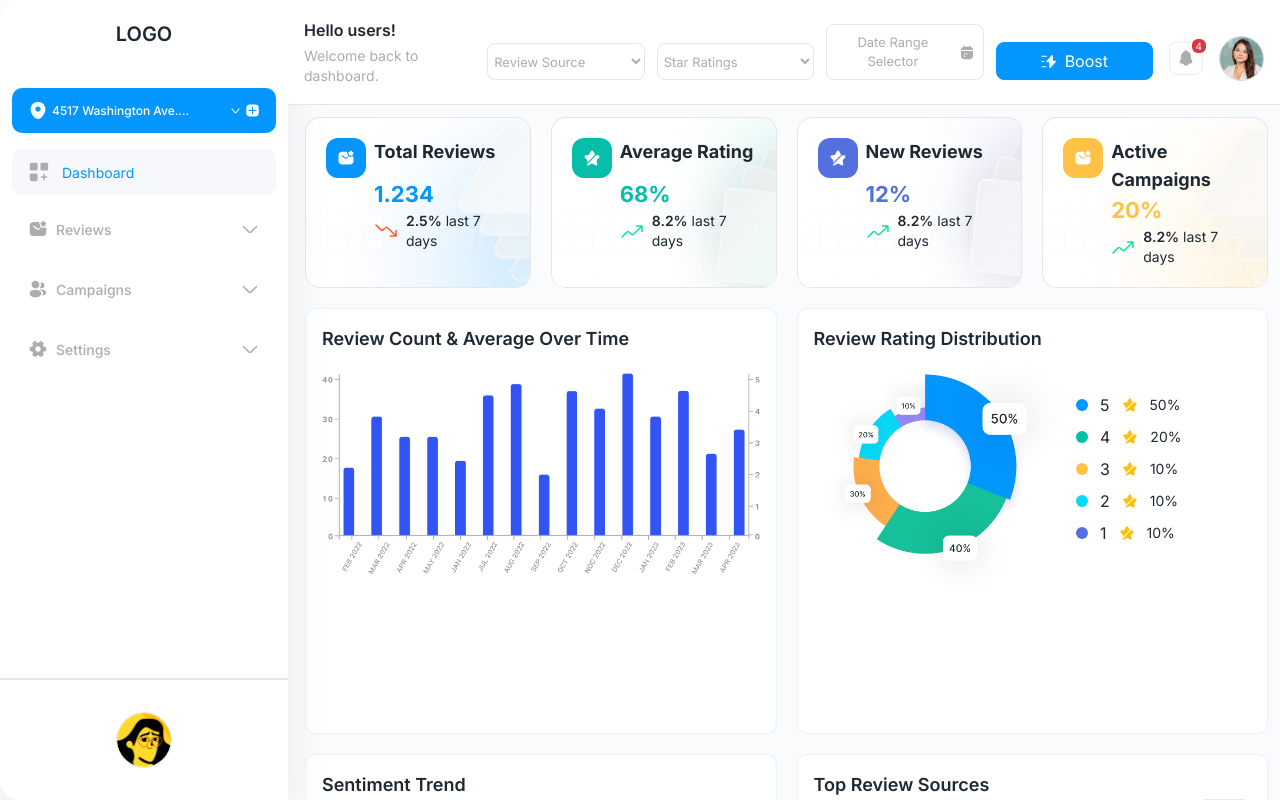
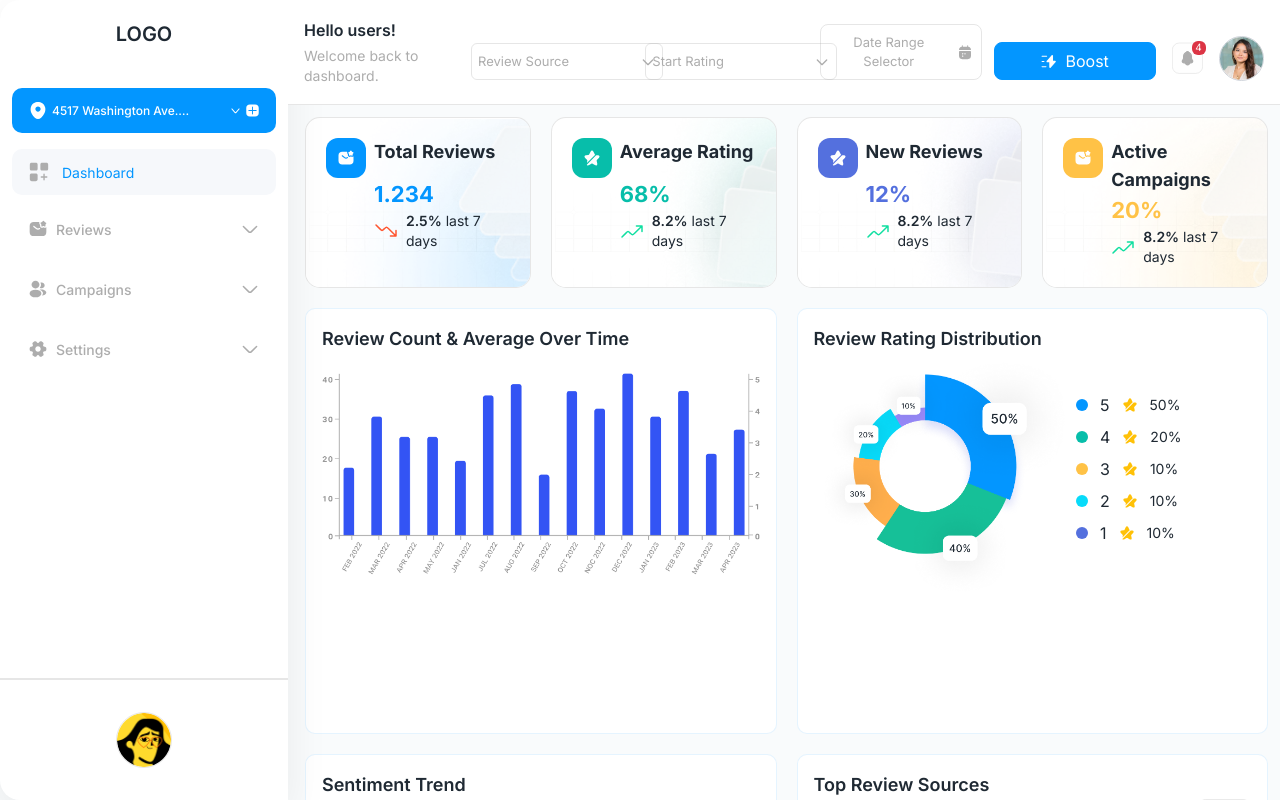
Before and after one commit to sumithub/rs-web-develop, a Next.js app: page /dashboard in a window 1280 px wide. Shown: the top 800 px of the page. Built offline with nearby package versions, Linux system fonts and the light colour scheme.

Commit message:
Added CustomSelectBox

```diff
--- a/src/app/campaign-dashboard/page.js
+++ b/src/app/campaign-dashboard/page.js
@@ -1,18 +1,43 @@
+"use client"
 import Image from "next/image";
 import AdminLayout from "../../components/AdminLayout";
 import DashboardCard from "../../components/DashboardCard";
 import DashboardChart from "../../components/DashboardChart";
 import DatePicker from "../../components/form/DatePicker";
-import Select from "../../components/form/Select";
+import CustomSelectBox from '../../components/form/CustomSelectBox';
+import { useState } from "react";
 
 export default function CampaignDashboard() {
+    const [rating, setRating] = useState("")
+    const [reviewSource, setReviewSource] = useState("")
+
     return <AdminLayout noCard={true}
         headerChild={<div className="grid grid-cols-3 gap-3 justify-end items-end">
-            <Select defaultOption="Review Source">
-            </Select>
-            <Select
-                defaultOption="Star Ratings">
-            </Select>
+            <CustomSelectBox
+                class_="mt-0!"
+                defaultOption="Review Source"
+                value={reviewSource}
+                onChange={(e) => {
+                    setReviewSource(e.target.value)
+                }}>
+                <option value="google">Google</option>
+                <option value="yelp">Yelp</option>
+                <option value="trustpilot and tripadvisor">Trustpilot and Tripadvisor</option>
+            </CustomSelectBox>
+
+            <CustomSelectBox
+                class_="mt-0!"
+                defaultOption="start rating"
+                value={rating}
+                onChange={(e) => {
+                    setRating(e.target.value)
+                }}>
+                <option value="1 star">1 Star & Up</option>
+                <option value="4 star">4 Star & Up</option>
+                <option value="3 star">3 Star & Up</option>
+                <option value="2 star">2 Star & Up</option>
+                <option value="1 star">1 Star & Up</option>
+            </CustomSelectBox>
             <DatePicker
                 icon={true}
             />
--- a/src/app/campaigns-templates/page.js
+++ b/src/app/campaigns-templates/page.js
@@ -6,10 +6,10 @@ import PaginationDemo from '../../components/Pagination'
 import AdminLayout from '../../components/AdminLayout'
 import Search from '../../components/form/Search'
 import DatePicker from '../../components/form/DatePicker'
-import Select from '../../components/form/Select'
 import AddTemplate from '../../components/Models/templates/AddTemplate'
 import { TEMPLATE_ACTIONS } from '../../constent/constArray'
 import Clone from '../../components/Models/templates/Clone'
+import CustomSelectBox from '../../components/form/CustomSelectBox';
 
 function CampaignsTemplates() {
     const [search, setSearch] = useState("")
@@ -51,7 +51,7 @@ function CampaignsTemplates() {
                 />
 
                 <div className="grid grid-cols-3 items-start 2xl:gap-3 xl:gap-2 lg:gap-2 2xl:mt-0 mt-3">
-                    <Select
+                    <CustomSelectBox
                         class_="mt-0!"
                         defaultOption="type"
                         value={type}
@@ -61,7 +61,7 @@ function CampaignsTemplates() {
                         <option value="email">Email</option>
                         <option value="sms">SMS</option>
                         <option value="both">Both</option>
-                    </Select>
+                    </CustomSelectBox>
                     <DatePicker
                         icon={true}
                         mainClass="mt-0!"
--- a/src/app/dashboard/page.js
+++ b/src/app/dashboard/page.js
@@ -1,20 +1,45 @@
+"use client"
 import DashboardCard from "../../components/DashboardCard";
 import Table from "../../components/Table";
 import DashboardChart from "../../components/DashboardChart"
 import Image from "next/image";
 import AdminLayout from "../../components/AdminLayout";
-import Select from "../../components/form/Select";
+import CustomSelectBox from '../../components/form/CustomSelectBox';
 import DateRange from "../../components/form/DateRangePicker";
+import { useState } from "react";
 
 export default function Dashboard() {
+    const [rating, setRating] = useState("")
+    const [reviewSource, setReviewSource] = useState("")
+
     return <AdminLayout
         noCard={true}
         headerChild={<div className="grid grid-cols-4 gap-3 justify-end items-end">
-            <Select defaultOption="Review Source">
-            </Select>
-            <Select
-                defaultOption="Star Ratings">
-            </Select>
+            <CustomSelectBox
+                class_="mt-0!"
+                defaultOption="Review Source"
+                value={reviewSource}
+                onChange={(e) => {
+                    setReviewSource(e.target.value)
+                }}>
+                <option value="google">Google</option>
+                <option value="yelp">Yelp</option>
+                <option value="trustpilot and tripadvisor">Trustpilot and Tripadvisor</option>
+            </CustomSelectBox>
+
+            <CustomSelectBox
+                class_="mt-0!"
+                defaultOption="start rating"
+                value={rating}
+                onChange={(e) => {
+                    setRating(e.target.value)
+                }}>
+                <option value="1 star">1 Star & Up</option>
+                <option value="4 star">4 Star & Up</option>
+                <option value="3 star">3 Star & Up</option>
+                <option value="2 star">2 Star & Up</option>
+                <option value="1 star">1 Star & Up</option>
+            </CustomSelectBox>
             <DateRange />
             <button className="flex items-center justify-center gap-2 bg-primary border border-primary py-1.5 px-4 rounded-lg text-white cursor-pointer disabled:pointer-events-none disabled:opacity-50"><Image src="/images/flash.svg" alt="flash" height={16} width={16} unoptimized={true} />Boost</button>
         </div>}
--- a/src/app/users/page.js
+++ b/src/app/users/page.js
@@ -6,8 +6,6 @@ import TableOrder from '../../components/TableOrder';
 import PaginationDemo from '../../components/Pagination';
 import AdminLayout from '../../components/AdminLayout';
 import Checkbox from '../../components/form/Checkbox';
-import Select from '../../components/form/Select';
-import DatePicker from '../../components/form/DatePicker';
 import Search from '../../components/form/Search';
 import Image from 'next/image';
 import AddUser from '../../components/Models/users/AddUser'
--- a/src/components/form/CustomSelectBox.js
+++ b/src/components/form/CustomSelectBox.js
@@ -42,8 +42,7 @@ export default function CustomSelectBox({
         }
     };
 
-    return (
-        <div className={`relative ${class_}`}>
+    return (<div className={`relative w-48 ${class_}`}>
         {label && (
             <label className={`text-sm font-medium text-secondary mb-1 block capitalize ${labelClass}`}>
                 {label}{isRequired ? <span className="text-danger">*</span> : ""}
@@ -83,6 +82,11 @@ export default function CustomSelectBox({
             {/* Dropdown options */}
             {isOpen && (
                 <div className="absolute w-full bg-white rounded-b-md border border-t-0 border-border-color z-10">
+                    {defaultOption !== "" && <div
+                        className={`px-4 py-2 text-sm cursor-pointer capitalize ${value === "" ? 'bg-primary text-white' : 'hover:bg-dark text-text3'
+                            }`}
+                        onClick={() => handleSelect("")}
+                    >{defaultOption || ``}</div>}
                     {options.map((option, index) => (
                         <div
                             key={index}
```
Also changed, not shown: src/app/manage-campaigns/page.js (+11 -13 lines), src/app/review/page.js (+14 -12 lines). Lines whose indentation alone changed are shown as unchanged.
